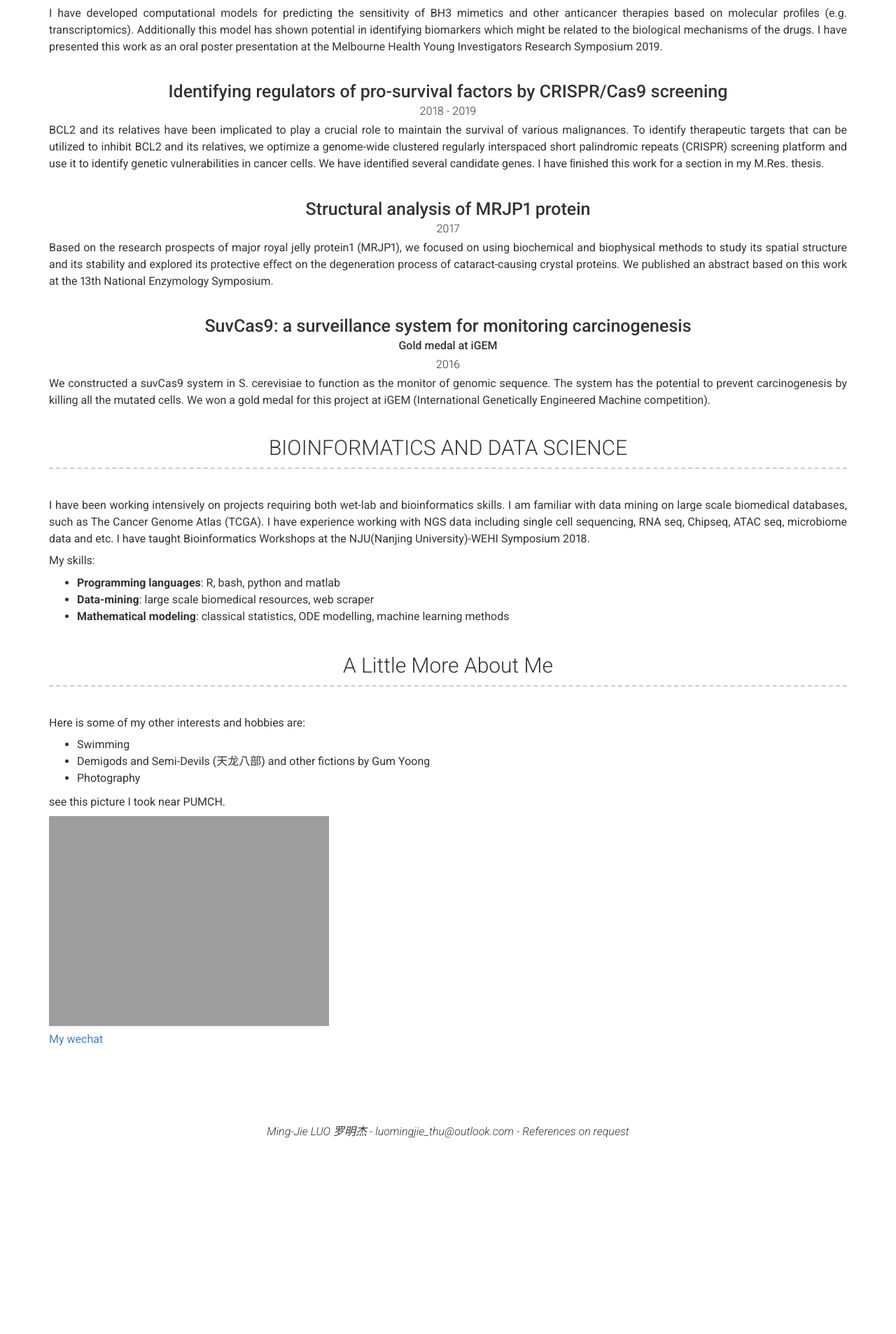
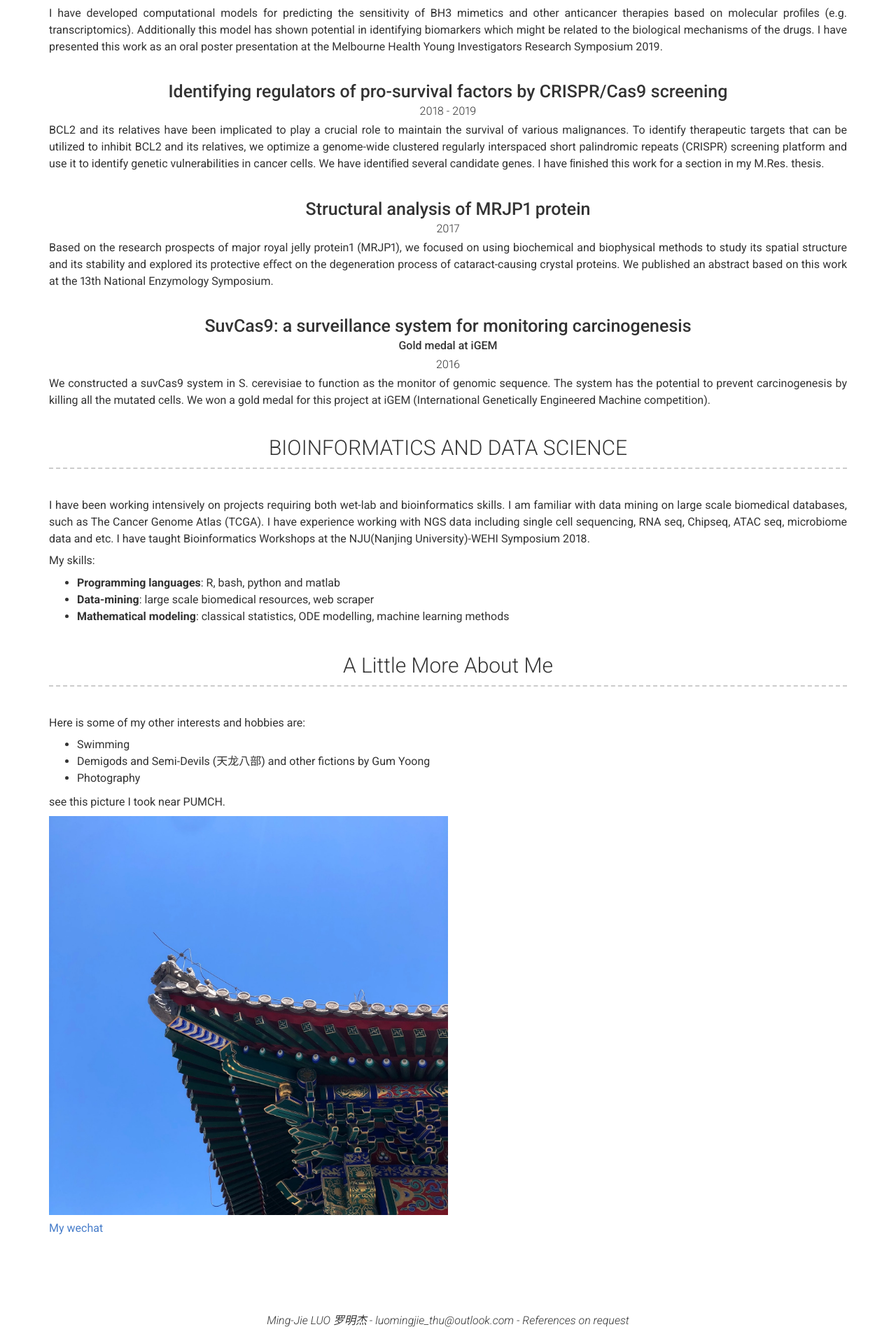
Before and after one commit to luo-mingjie/luo-mingjie, a Jekyll site: the page built from index.md, in a window 1280 px wide. Shown: the part 1839-3745 px from the top of the page at 70% size. Built offline with Jekyll 4.4.1, drawn with Linux system fonts in a browser that asks for light colours; nearby versions of some CDN libraries; before the commit the page ends 3475 px from its top, so only the background shows below that.

Commit message:
image resize

```diff
--- a/_config.yml
+++ b/_config.yml
@@ -188,7 +188,7 @@ content:
 
       see this picture I took near PUMCH.
 
-      ![old_temple](/images/old_temple.jpg =250x250)
+      ![old_temple](/images/old_temple.jpg){:height="50%" width="50%"}
 
 
       [My wechat](images/wechat.jpg)
```
